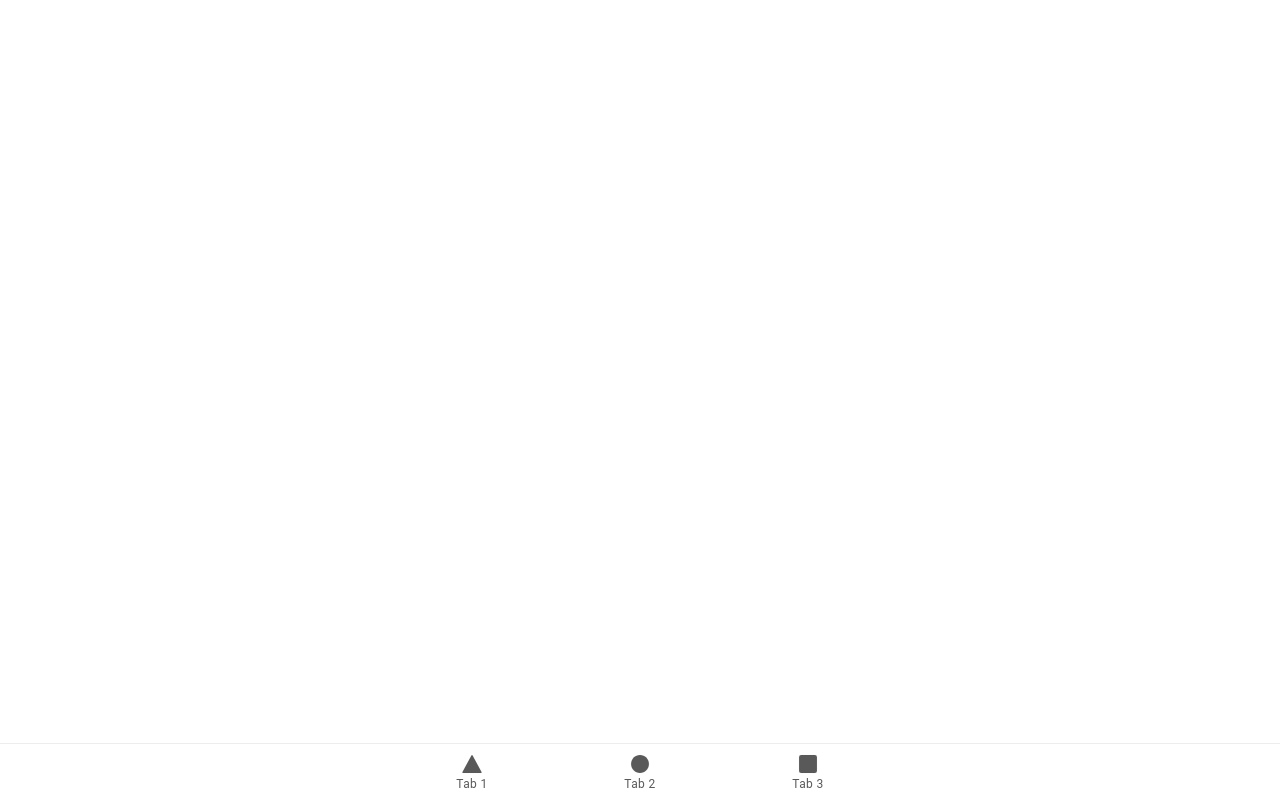
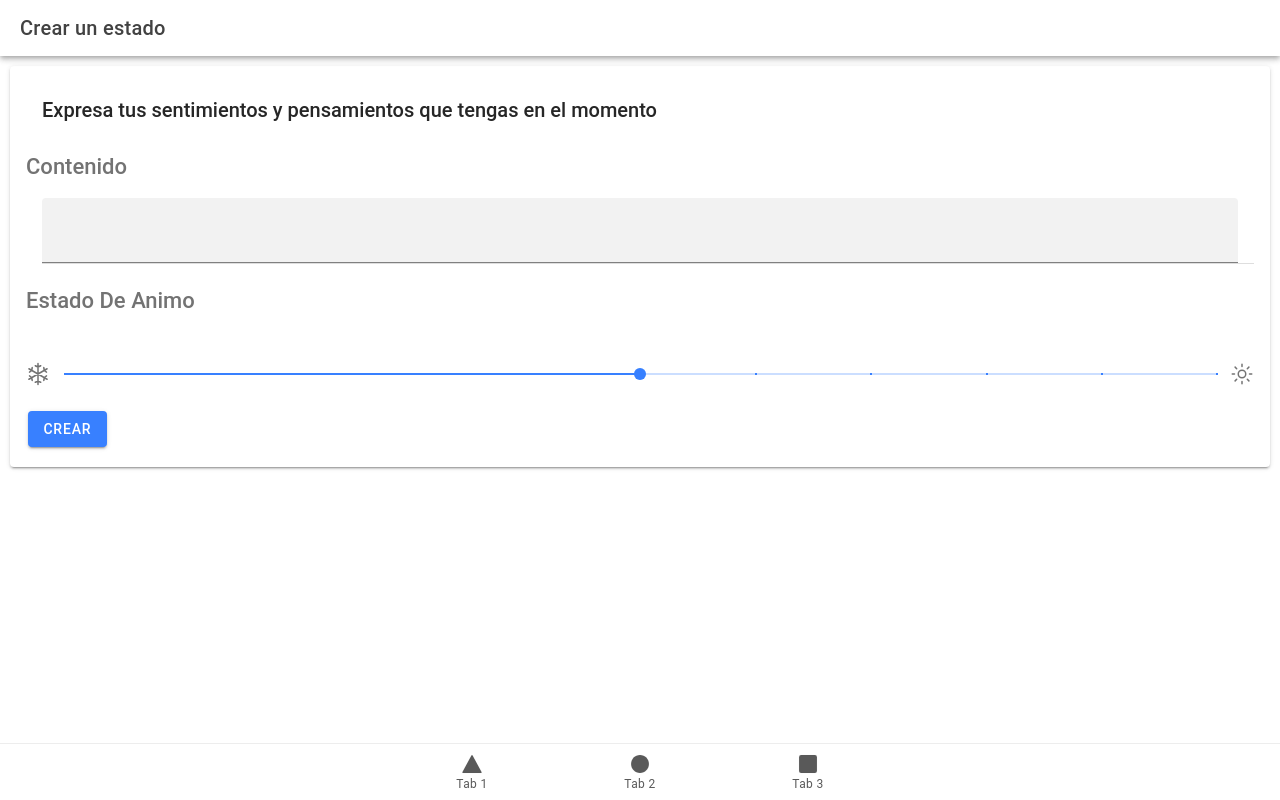
Before and after one commit to jmacias-ctrl/HarmonyMind_Development, a React (Vite) app in the folder HarmonyMind/: page /estado/crear in a window 1280 px wide. Built offline with nearby package versions, Linux system fonts and the light colour scheme.

Commit message:
Ionic Crear Estado (Avance)

```diff
--- a/HarmonyMind/src/App.tsx
+++ b/HarmonyMind/src/App.tsx
@@ -14,7 +14,7 @@ import { ellipse, square, triangle } from 'ionicons/icons';
 import Tab1 from './pages/Tab1';
 import Tab2 from './pages/Tab2';
 import Tab3 from './pages/Tab3';
-
+import crear_estado from './pages/estados/crear_estado';
 /* Core CSS required for Ionic components to work properly */
 import '@ionic/react/css/core.css';
 
@@ -41,6 +41,7 @@ const App: React.FC = () => (
     <IonReactRouter>
       <IonTabs>
         <IonRouterOutlet>
+          <Route path="/estado/crear" component={crear_estado} />
           <Route exact path="/tab1">
             <Tab1 />
           </Route>
--- /dev/null
+++ b/HarmonyMind/src/pages/estados/crear_estado.tsx
@@ -0,0 +1,48 @@
+import React from "react";
+import { IonContent, IonHeader, IonPage, IonTitle, IonToolbar } from '@ionic/react';
+import { IonCard, IonCardContent, IonButton,IonCardHeader, IonCardSubtitle, IonCardTitle } from '@ionic/react';
+import { IonTextarea, IonInput, IonRange, IonItem, IonList, IonIcon } from '@ionic/react';
+import { snowOutline, sunnyOutline } from 'ionicons/icons';
+import ExploreContainer from '../../components/ExploreContainer';
+const crear_estado: React.FC = () => {
+
+    //const [contenido, setContenido] = useState('')
+
+    function crear_publicacion(){
+        console.log("test")
+    };
+
+    return (
+
+        <IonPage>
+            <IonHeader>
+                <IonToolbar>
+                    <IonTitle>Crear un estado</IonTitle>
+                </IonToolbar>
+            </IonHeader>
+            <IonContent fullscreen>
+                <IonCard class="ion-padding">
+                    <IonCardHeader>
+                        <IonCardTitle>Expresa tus sentimientos y pensamientos que tengas en el momento</IonCardTitle>
+                    </IonCardHeader>
+                    <h3>Contenido</h3>
+                    <IonList>
+                        <IonItem>
+                            <IonTextarea aria-label="Comments" fill="solid" name="contenido"></IonTextarea>
+                        </IonItem>
+                    </IonList>
+
+                    <h3>Estado De Animo</h3>
+                    <IonRange aria-label="Temperature" name="estado_de_animo" min={0} max={10} value={5} pin={true} ticks={true} snaps={true}>
+                        <IonIcon slot="start" icon={snowOutline}></IonIcon>
+                        <IonIcon slot="end" icon={sunnyOutline}></IonIcon>
+                    </IonRange>
+
+                    <IonButton class="ion-margin-top" name="buttonCrear" onClick={crear_publicacion()}>Crear</IonButton>
+                </IonCard>
+            </IonContent>
+        </IonPage>
+    );
+};
+
+export default crear_estado;
```
Also changed, not shown: HarmonyMind/src/pages/estados/crear_estado.css (added).
